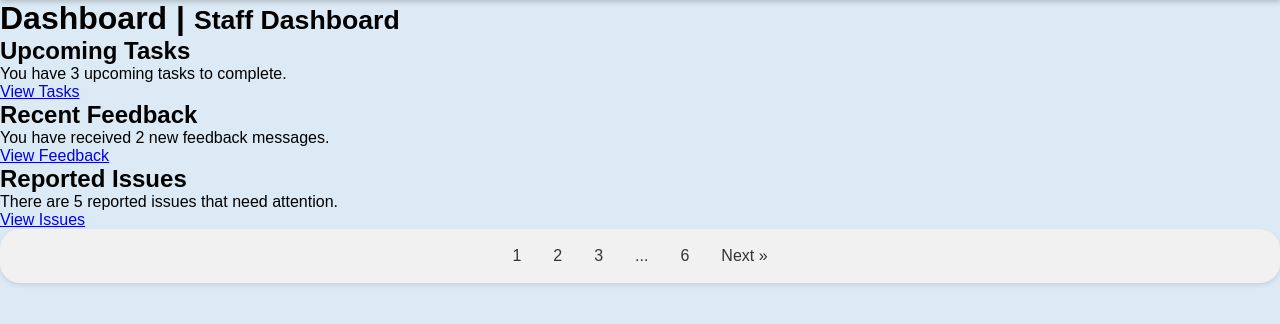
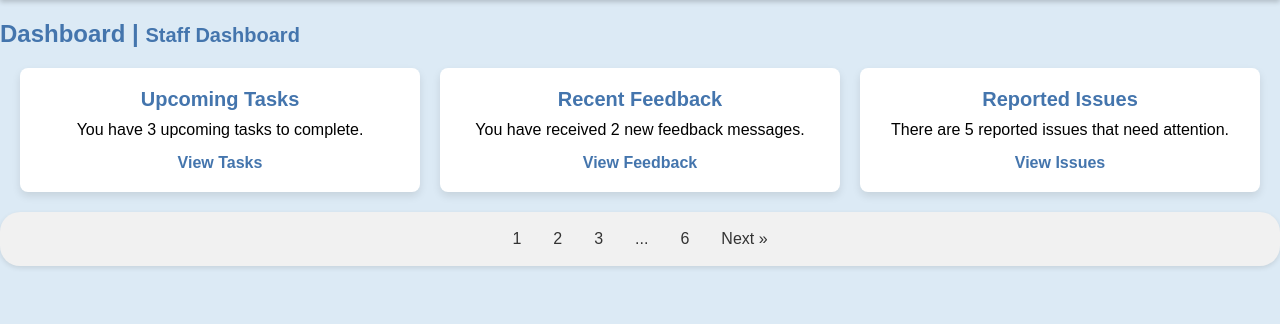
Before and after one commit to pqinnn/WebDev_Project, a PHP site: page /staff_dash.html in a window 1280 px wide. Shown: the part 122-446 px from the top of the page. Run offline with PHP 8.4, Linux system fonts and the light colour scheme.

Commit message:
Update styles.css

```diff
--- a/styles.css
+++ b/styles.css
@@ -353,6 +353,13 @@ main {
 }
 
 /*staff dashboard*/
+.page-title {
+    text-align: left;
+    margin-top: 20px;
+    font-size: 24px;
+    font-weight: bold;
+    color: #4475ad;
+}
 .pagination-container {
     display: flex;
     justify-content: center;
@@ -429,6 +436,70 @@ main {
     .user-icon2 img:hover {
         transform: scale(1.1);
     }
+    .dropdown-menu {
+        display: none;
+        position: absolute;
+        top: 50px;
+        right: 0;
+        background-color: #ffffff;
+        box-shadow: 0 4px 8px rgba(0, 0, 0, 0.2);
+        border-radius: 4px;
+        overflow: hidden;
+        z-index: 1000;
+        min-width: 150px;
+    }
+
+    .dropdown-menu.show {
+        display: block;
+    }
+
+    .dropdown-menu a {
+        display: block;
+        color: #333;
+        padding: 10px 15px;
+        text-decoration: none;
+        font-size: 16px;
+        transition: background-color 0.2s ease;
+    }
+
+    .dropdown-menu a:hover {
+        background-color: #e06a4e;
+        color: white;
+    }
+    .dashboard-container {
+        display: grid;
+        grid-template-columns: repeat(3, 1fr);
+        gap: 20px;
+        margin: 20px;
+    }
+
+    .dashboard-item {
+        background-color: #fff;
+        border-radius: 8px;
+        box-shadow: 0 4px 8px rgba(0, 0, 0, 0.1);
+        padding: 20px;
+        text-align: center;
+    }
+
+    .dashboard-item h2 {
+        font-size: 20px;
+        margin-bottom: 10px;
+        color: #4475ad;
+    }
+
+    .dashboard-item p {
+        margin-bottom: 15px;
+    }
+
+    .dashboard-item a {
+        color: #4475ad;
+        text-decoration: none;
+        font-weight: bold;
+    }
+
+    .dashboard-item a:hover {
+        color: #366a99;
+    }
 
     /*feedback Management*/
     .feedback-table-container {
```
